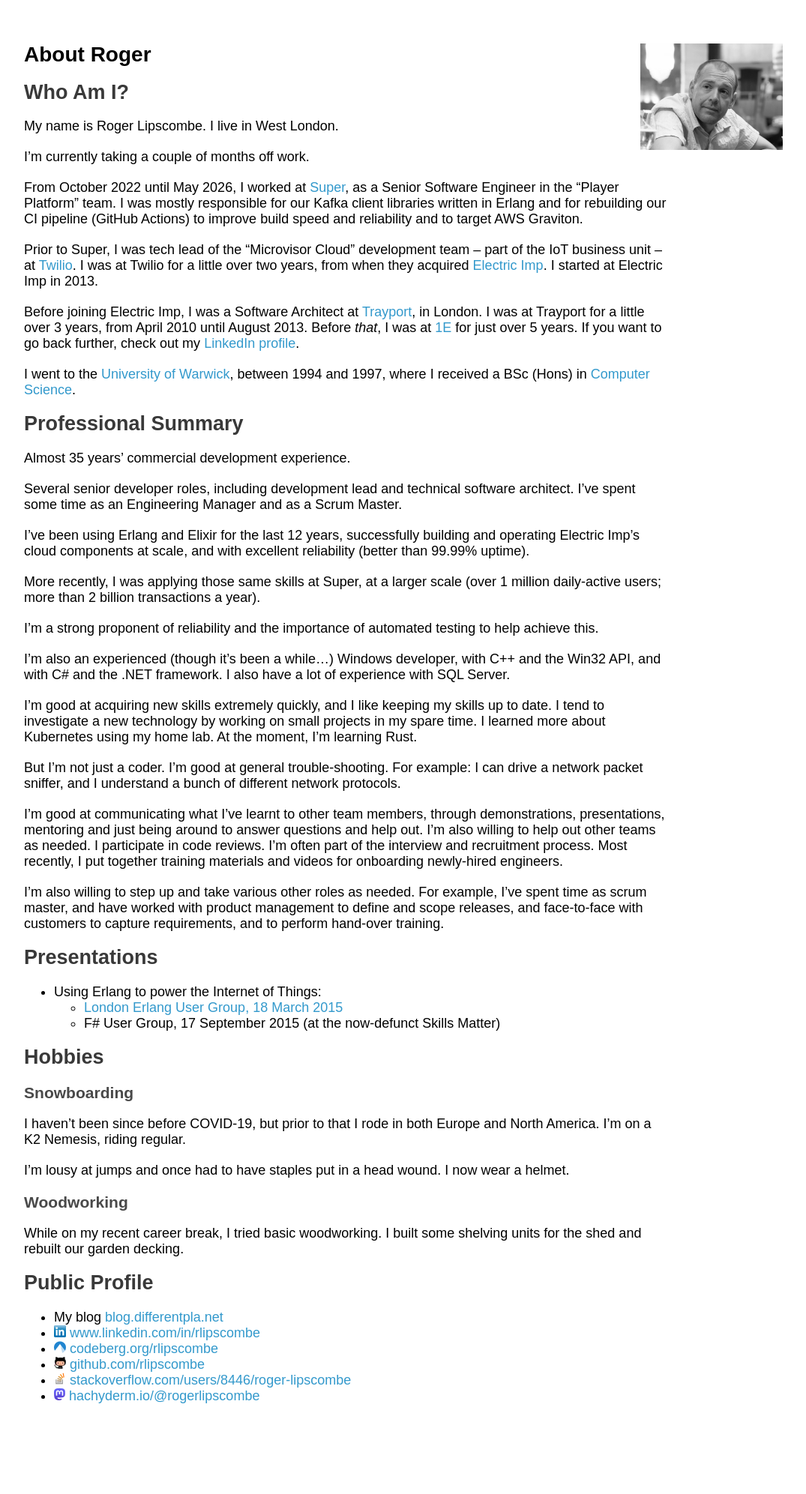
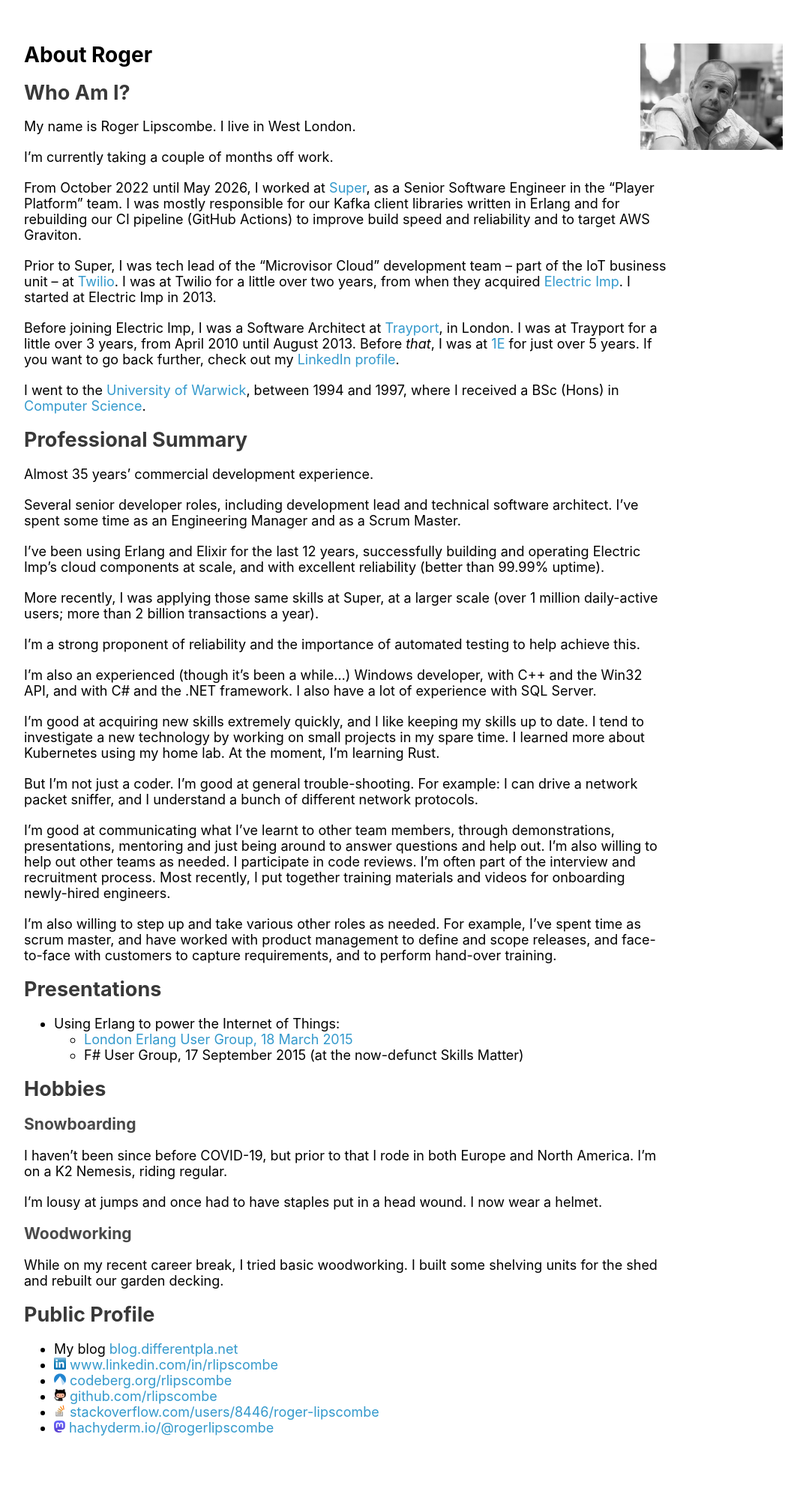
Before and after one commit to rlipscombe/rlipscombe.github.io, a Jekyll site: the page built from index.md, in a window 1280 px wide. Shown: the whole page at 75% size, without its empty margins (178-1253 px from the left). Built offline with Jekyll 4.4.1, drawn with Linux system fonts in a browser that asks for light colours; before the commit the page ends 1951 px from its top, so only the background shows below that.

Commit message:
Tweak font family; size; weight

```diff
--- a/stylesheets/styles.css
+++ b/stylesheets/styles.css
@@ -2,7 +2,9 @@
 
 body {
   padding:50px;
-  font:18px sans-serif;
+  font-family: -apple-system, "Segoe UI", system-ui, "Noto Sans", "Noto Sans Hebrew", Roboto, "Helvetica Neue", Arial, "Liberation Sans", sans-serif, "Apple Color Emoji", "Segoe UI Emoji", "Noto Color Emoji", "Twemoji Mozilla";
+  font-size:18px;
+  font-weight:400;
   color:#000;
 }
 
```
